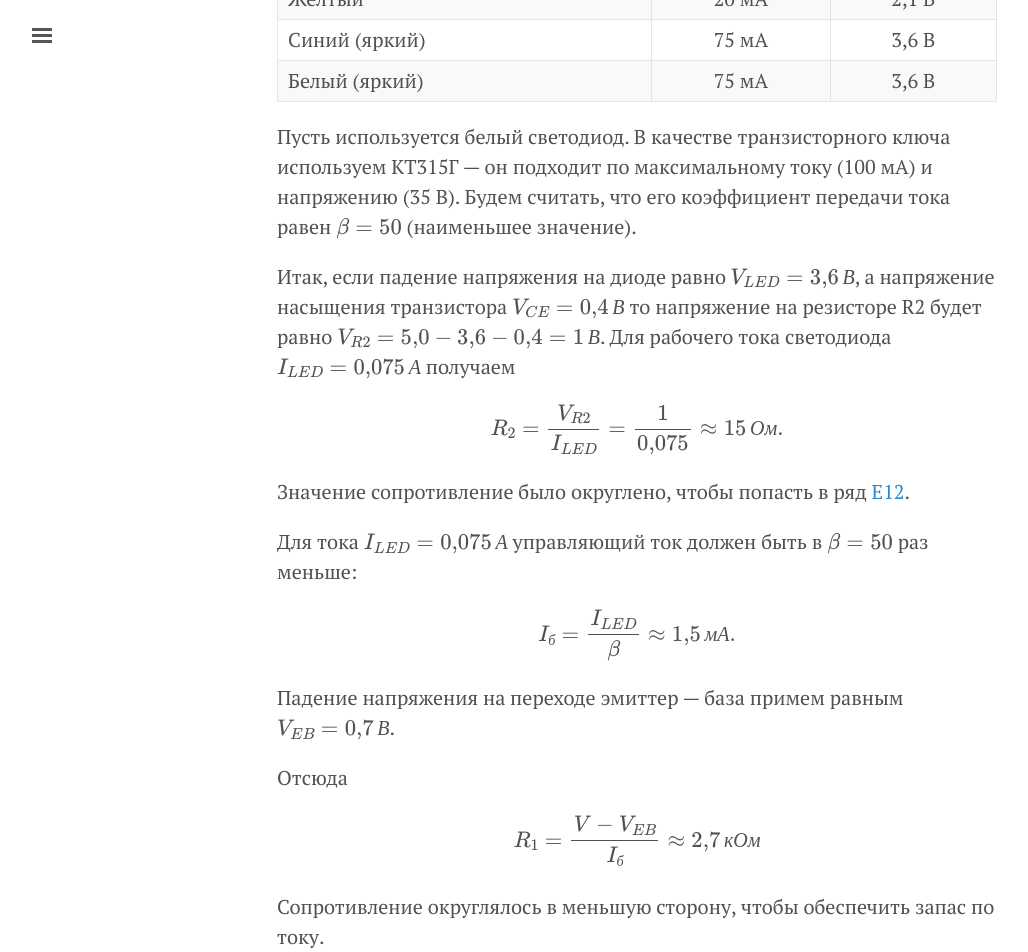
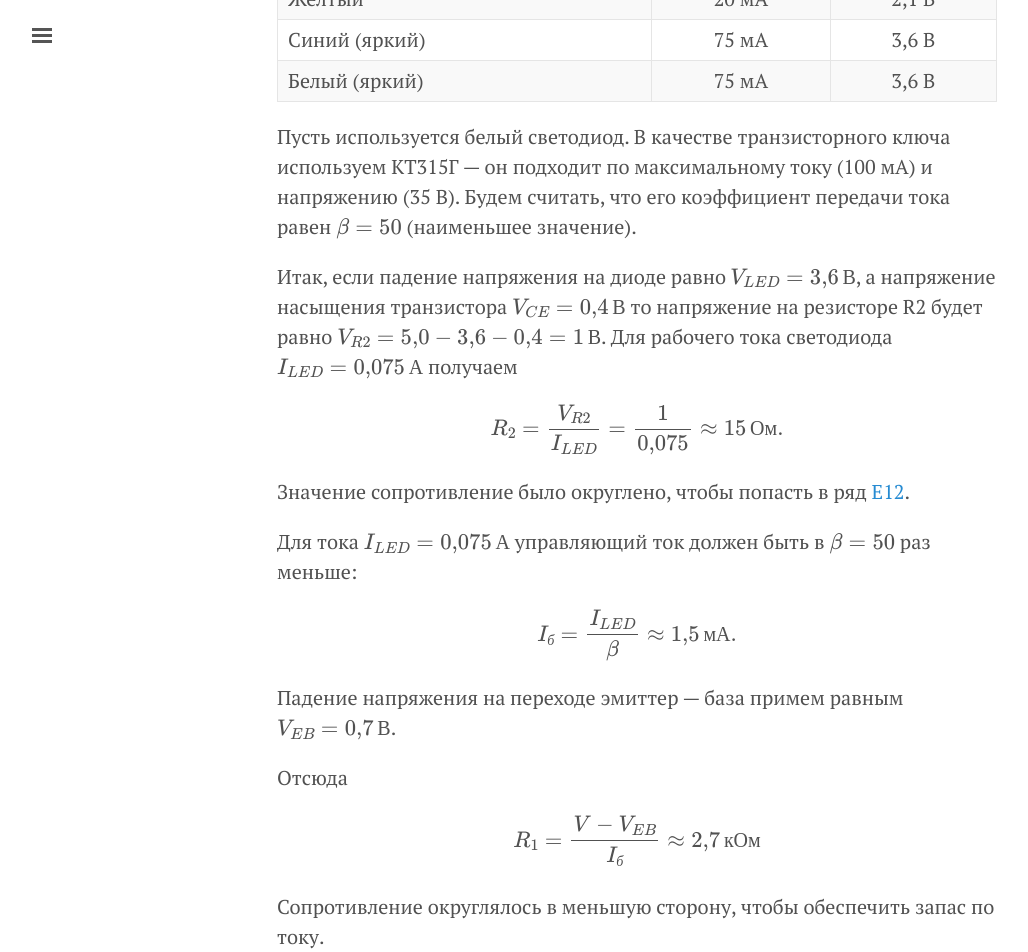
Before and after one commit to velikodniy/velikodniy.github.io, a Jekyll site: the page built from _posts/2017-01-06-power-control.md, in a window 1280 px wide and 1400 px high, scrolled down 6736 px. Shown: the top 952 px of the window, without its empty margins (3-1031 px from the left). Built offline with Jekyll 4.4.1, drawn with Linux system fonts in a browser that asks for light colours; comment, search, counter and statistics services are not loaded; some of the changed text lies outside the part shown.

Commit message:
Wrap unit names to \textrm

```diff
--- a/_posts/2017-01-06-power-control.md
+++ b/_posts/2017-01-06-power-control.md
@@ -206,27 +206,27 @@ R2. Через него же будет разряжаться конденса
 напряжению (35 В). Будем считать, что его коэффициент передачи тока
 равен $$\beta = 50$$ (наименьшее значение).
 
-Итак, если падение напряжения на диоде равно $$V_{LED} = 3{,}6\,В$$, а
-напряжение насыщения транзистора $$V_{CE} = 0{,}4\,В$$ то напряжение на
-резисторе R2 будет равно $$V_{R2} = 5{,}0 - 3{,}6 - 0{,}4 = 1\,В$$. Для
-рабочего тока светодиода $$I_{LED} = 0{,}075\,А$$ получаем
+Итак, если падение напряжения на диоде равно $$V_{LED} = 3{,}6\,\textrm{В}$$, а
+напряжение насыщения транзистора $$V_{CE} = 0{,}4\,\textrm{В}$$ то напряжение на
+резисторе R2 будет равно $$V_{R2} = 5{,}0 - 3{,}6 - 0{,}4 = 1\,\textrm{В}$$. Для
+рабочего тока светодиода $$I_{LED} = 0{,}075\,\textrm{А}$$ получаем
 
-$$R_2 = \frac{V_{R2}}{I_{LED}} = \frac{1}{0{,}075} \approx 15\,Ом.$$
+$$R_2 = \frac{V_{R2}}{I_{LED}} = \frac{1}{0{,}075} \approx 15\,\textrm{Ом}.$$
 
 Значение сопротивление было округлено, чтобы попасть в ряд
 [E12](https://ru.wikipedia.org/wiki/%D0%A0%D1%8F%D0%B4%D1%8B_%D0%BD%D0%BE%D0%BC%D0%B8%D0%BD%D0%B0%D0%BB%D0%BE%D0%B2_%D1%80%D0%B0%D0%B4%D0%B8%D0%BE%D0%B4%D0%B5%D1%82%D0%B0%D0%BB%D0%B5%D0%B9).
 
-Для тока $$I_{LED} = 0{,}075\,А$$ управляющий ток должен быть в $$\beta =
+Для тока $$I_{LED} = 0{,}075\,\textrm{А}$$ управляющий ток должен быть в $$\beta =
 50$$ раз меньше:
 
-$$I_б = \frac{I_{LED}}{\beta} \approx 1{,}5\,мА.$$
+$$I_б = \frac{I_{LED}}{\beta} \approx 1{,}5\,\textrm{мА}.$$
 
 Падение напряжения на переходе эмиттер — база примем равным $$V_{EB} =
-0{,}7\,В$$.
+0{,}7\,\textrm{В}$$.
 
 Отсюда
 
-$$R_1 = \frac{V - V_{EB}}{I_б} \approx 2{,}7\,кОм$$
+$$R_1 = \frac{V - V_{EB}}{I_б} \approx 2{,}7\,\textrm{кОм}$$
 
 Сопротивление округлялось в меньшую сторону, чтобы обеспечить запас по
 току.
@@ -508,7 +508,7 @@ MOC3023M или MOC3052.
 Нелишним будет напомнить, что 230 В в электросети (текущий стандарт для
 России, Украины и многих других стран) — это значение
 действующего напряжения. Пиковое напряжение равно $$\sqrt2 \cdot 230 \approx
-325\,В$$.
+325\,\textrm{В}$$.
 
 Управление индуктивной нагрузкой
 --------------------------------
@@ -528,7 +528,7 @@ MOC3023M или MOC3052.
 большее пикового в сети питания. Ещё раз вспомним, что для 230 В — это
 325 В. Лучше брать с запасом.
 
-Типичные значения: $$C_1 = 0{,}01\,мкФ$$, $$R_4 = 33\,Ом$$.
+Типичные значения: $$C_1 = 0{,}01\,\textrm{мкФ}$$, $$R_4 = 33\,\textrm{Ом}$$.
 
 Есть также модели симисторов, которым не требуется снаббер. Например,
 BTA06-600C.
```
